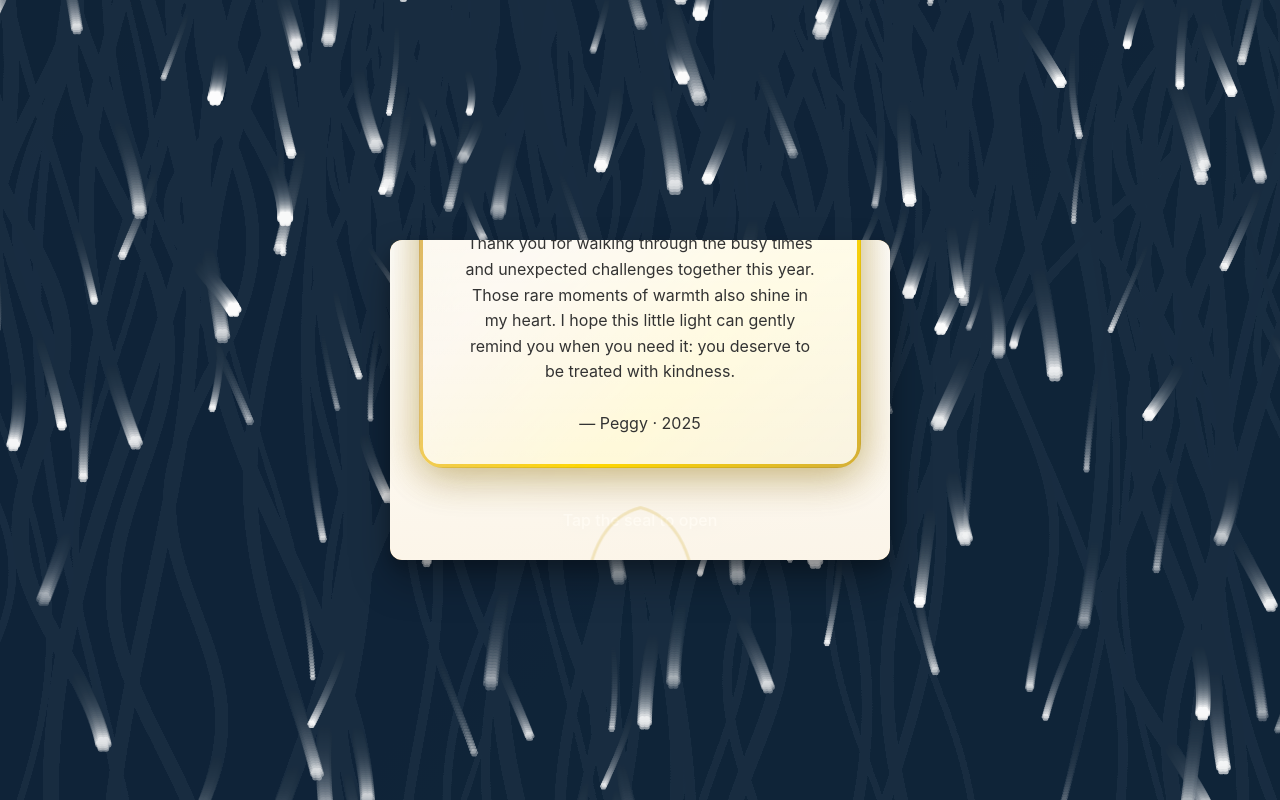
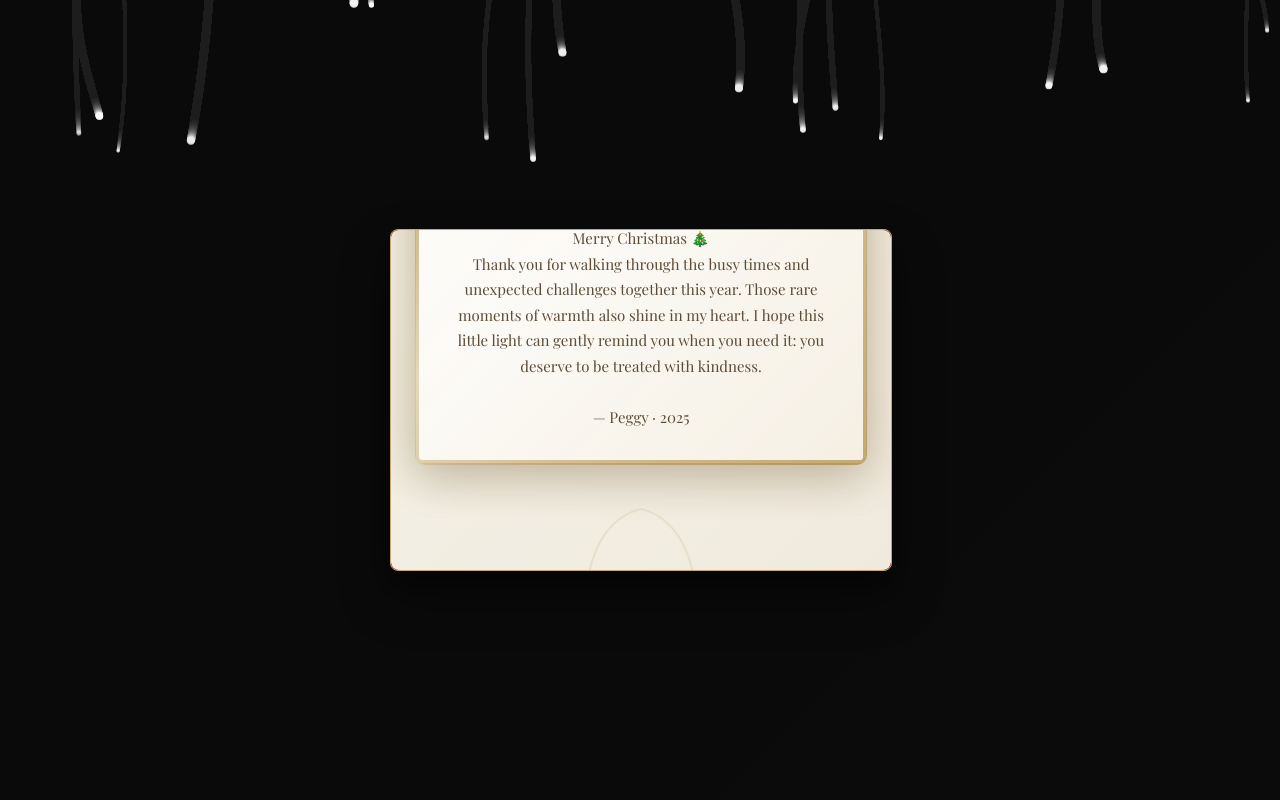
Before and after one commit to USAGI7878/whispering-light, a plain HTML site: page index.html in a window 1280 px wide. Both pictures are taken after a click on the element 640 px from the left and 400 px from the top of the page. Drawn offline with nearby package versions, Linux system fonts and the light colour scheme; a web font is replaced by a local one.

Commit message:
Refactor styles and functionality for Christmas theme
Updated styles and functionality for a Christmas-themed envelope webpage. Adjusted colors, dimensions, animations, and music playback settings.

```diff
--- a/index.html
+++ b/index.html
@@ -7,21 +7,20 @@
 <meta name="description" content="Whispering Light in a Clear Winter — a christmas envelope with warm wishes. From Peggy · 2025" />
 <style>
   :root{
-    --bg:#ffffff;
-    --gold-1:rgba(212,175,55,1); /* warm gold */
-    --gold-2:rgba(230,190,120,0.85);
-    --muted:#f6f6f6;
-    --text:#1b1b1b;
-    --sub:#666;
-    --envelope-red: #d4a76a; /* warm parchment color */
-    --envelope-dark: #b08c5a;
+    /* Dior Christmas Theme Colors */
+    --dior-gold: #c4a86f;
+    --dior-deep-red: #8b0000;
+    --dior-burgundy: #722f37;
+    --dior-cream: #f5f1e6;
+    --dior-dark: #1a1a1a;
+    --dior-light-gold: #e6d7b8;
   }
   html,body{height:100%;}
   body{
     margin:0;
-    font-family: Inter, "Helvetica Neue", Helvetica, Arial, "PingFang SC", "Noto Sans", sans-serif;
-    background: linear-gradient(135deg, #1a2b3c 0%, #2c3e50 50%, #34495e 100%);
-    color:var(--text);
+    font-family: "Playfair Display", "Times New Roman", serif;
+    background: linear-gradient(135deg, var(--dior-dark) 0%, #2a1a1a 50%, #3a1f1f 100%);
+    color: var(--dior-cream);
     -webkit-font-smoothing:antialiased;
     -moz-osx-font-smoothing:grayscale;
     display:flex;
@@ -61,18 +60,19 @@
   .envelope {
     position: relative;
     width: 100%;
-    height: 320px;
-    background: linear-gradient(135deg, var(--envelope-red), var(--envelope-dark));
-    border-radius: 12px;
+    height: 340px;
+    background: linear-gradient(135deg, var(--dior-burgundy), var(--dior-deep-red));
+    border-radius: 8px;
     box-shadow:
-      0 20px 40px rgba(0,0,0,0.3),
-      0 8px 16px rgba(0,0,0,0.2),
-      inset 0 1px 0 rgba(255,255,255,0.3);
+      0 25px 50px rgba(0,0,0,0.4),
+      0 12px 24px rgba(0,0,0,0.3),
+      inset 0 1px 0 rgba(255,255,255,0.1);
     display: flex;
     flex-direction: column;
     align-items: center;
     justify-content: center;
     overflow: hidden;
+    border: 1px solid var(--dior-gold);
   }
 
   /* Envelope flap */
@@ -82,12 +82,13 @@
     top: 0;
     left: 0;
     right: 0;
-    height: 160px;
-    background: linear-gradient(135deg, var(--envelope-dark), #9c7a4d);
+    height: 170px;
+    background: linear-gradient(135deg, var(--dior-deep-red), #5a1a1a);
     clip-path: polygon(0 0, 100% 0, 50% 100%);
     transform-origin: top;
-    transition: transform 0.6s ease;
+    transition: transform 0.8s ease;
     z-index: 2;
+    border-bottom: 1px solid var(--dior-gold);
   }
 
   .envelope.open::before {
@@ -100,49 +101,54 @@
     top: 50%;
     left: 50%;
     transform: translate(-50%, -50%);
-    width: 80px;
-    height: 80px;
-    background: linear-gradient(135deg, var(--gold-1), var(--gold-2));
+    width: 85px;
+    height: 85px;
+    background: radial-gradient(circle, var(--dior-gold), #b08d5a);
     border-radius: 50%;
     display: flex;
     align-items: center;
     justify-content: center;
     box-shadow:
-      0 8px 20px rgba(212,175,55,0.4),
-      inset 0 2px 4px rgba(255,255,255,0.3);
+      0 10px 30px rgba(196, 168, 111, 0.5),
+      inset 0 2px 4px rgba(255,255,255,0.2);
     z-index: 3;
-    transition: all 0.3s ease;
-    animation: sealGlow 2s ease-in-out infinite alternate;
+    transition: all 0.4s ease;
+    animation: sealGlow 3s ease-in-out infinite alternate;
+    border: 2px solid var(--dior-light-gold);
   }
 
   @keyframes sealGlow {
     0% {
-      box-shadow: 0 8px 20px rgba(212,175,55,0.4);
+      box-shadow: 0 8px 25px rgba(196, 168, 111, 0.4);
     }
     100% {
-      box-shadow: 0 8px 30px rgba(212,175,55,0.8);
+      box-shadow: 0 12px 35px rgba(196, 168, 111, 0.8);
     }
   }
 
   .seal:hover {
-    transform: translate(-50%, -50%) scale(1.1);
+    transform: translate(-50%, -50%) scale(1.08);
   }
 
   .seal::before {
-    content: '🎄';
-    font-size: 32px;
-    filter: drop-shadow(0 2px 4px rgba(0,0,0,0.3));
+    content: '✦';
+    font-size: 36px;
+    color: var(--dior-cream);
+    font-weight: 300;
+    filter: drop-shadow(0 2px 4px rgba(0,0,0,0.4));
   }
 
   .instruction {
     position: absolute;
-    bottom: 30px;
-    color: rgba(255,255,255,0.95);
-    font-size: 16px;
+    bottom: 35px;
+    color: var(--dior-light-gold);
+    font-size: 15px;
     text-align: center;
-    text-shadow: 0 2px 8px rgba(0,0,0,0.5);
+    text-shadow: 0 2px 8px rgba(0,0,0,0.6);
     z-index: 3;
-    font-weight: 500;
+    font-weight: 300;
+    letter-spacing: 1px;
+    font-family: "Playfair Display", serif;
   }
 
   /* Card content (hidden initially) */
@@ -152,9 +158,9 @@
     left: 0;
     right: 0;
     bottom: 0;
-    background: linear-gradient(180deg, rgba(255,255,255,0.98), rgba(255,250,240,0.95));
-    border-radius: 12px;
-    padding: 40px 30px;
+    background: linear-gradient(135deg, var(--dior-cream), #f0eade);
+    border-radius: 8px;
+    padding: 30px 25px;
     display: none;
     flex-direction: column;
     align-items: center;
@@ -165,13 +171,13 @@
 
   .card-content.show {
     display: flex;
-    animation: cardReveal 0.8s ease-out;
+    animation: cardReveal 1s ease-out;
   }
 
   @keyframes cardReveal {
     0% {
       opacity: 0;
-      transform: translateY(20px) scale(0.95);
+      transform: translateY(25px) scale(0.96);
     }
     100% {
       opacity: 1;
@@ -180,21 +186,23 @@
   }
 
   .message{
-    font-size:16px;
-    color:#333;
-    line-height:1.6;
-    padding: 28px 36px;
-    border-radius:20px;
-    background: linear-gradient(180deg, rgba(255,255,255,0.95), rgba(255,255,255,0.85));
-    box-shadow: 0 12px 40px rgba(20,20,20,0.15);
+    font-size:15px;
+    color: #5c4b37;
+    line-height:1.7;
+    padding: 30px 35px;
+    border-radius: 6px;
+    background: linear-gradient(135deg, rgba(255,255,255,0.95), rgba(250,247,240,0.9));
+    box-shadow: 0 15px 45px rgba(0,0,0,0.15);
     position: relative;
-    max-width: 400px;
-    /* Thicker golden border effect */
+    max-width: 380px;
+    /* Thicker Dior-style golden border */
     border: 3px solid transparent;
     background-clip: padding-box;
+    margin-top: 20px; /* Push content down for better centering */
+    font-family: "Playfair Display", serif;
   }
 
-  /* Thicker Golden border using pseudo-element */
+  /* Dior-style Golden border */
   .message::before {
     content: '';
     position: absolute;
@@ -202,50 +210,57 @@
     left: -4px;
     right: -4px;
     bottom: -4px;
-    background: linear-gradient(135deg, var(--gold-1), var(--gold-2), #ffd700, var(--gold-1));
-    border-radius: 24px;
+    background: linear-gradient(135deg, var(--dior-gold), var(--dior-light-gold), #d4b98a, var(--dior-gold));
+    border-radius: 10px;
     z-index: -1;
-    opacity: 0.8;
-    animation: goldenGlow 2s ease-in-out infinite alternate;
-    filter: drop-shadow(0 4px 12px rgba(212,175,55,0.3));
+    opacity: 0.9;
+    animation: goldenGlow 2.5s ease-in-out infinite alternate;
   }
 
   @keyframes goldenGlow {
     0% {
-      opacity: 0.7;
-      filter: drop-shadow(0 4px 12px rgba(212,175,55,0.3));
+      opacity: 0.8;
+      filter: drop-shadow(0 4px 15px rgba(196, 168, 111, 0.3));
     }
     100% {
       opacity: 1;
-      filter: drop-shadow(0 6px 20px rgba(212,175,55,0.6));
+      filter: drop-shadow(0 6px 25px rgba(196, 168, 111, 0.5));
     }
   }
 
+  .message em {
+    color: var(--dior-burgundy);
+    font-style: italic;
+    font-weight: 500;
+  }
+
   .sign{
-    margin-top:18px;
-    color:var(--sub);
-    font-size:13px;
-    letter-spacing:0.6px;
+    margin-top: 25px;
+    color: #8a7866;
+    font-size: 12px;
+    letter-spacing: 1.5px;
+    font-family: "Playfair Display", serif;
+    font-weight: 300;
   }
 
   /* Jar particle container */
   .jar-container {
     position: relative;
     width: 100%;
-    max-width: 300px;
-    height: 200px;
-    margin: 20px 0;
+    max-width: 280px;
+    height: 180px;
+    margin: 25px 0 15px 0;
     display: none;
   }
 
   .jar-container.show {
     display: block;
-    animation: fadeIn 1s ease-out;
+    animation: fadeIn 1.2s ease-out;
   }
 
   @keyframes fadeIn {
-    from { opacity: 0; }
-    to { opacity: 1; }
+    from { opacity: 0; transform: translateY(10px); }
+    to { opacity: 1; transform: translateY(0); }
   }
 
   /* Footer */
@@ -254,37 +269,53 @@
     display:flex;
     justify-content:space-between;
     align-items:center;
-    margin-top:18px;
+    margin-top: 20px;
     gap:12px;
   }
-  .foot .meta{color:var(--sub); font-size:13px;}
+  .foot .meta{
+    color: #8a7866;
+    font-size:11px;
+    letter-spacing: 1px;
+    font-family: "Playfair Display", serif;
+  }
   .tap{
     margin-left:auto;
-    background: linear-gradient(135deg, var(--gold-1), var(--gold-2));
+    background: linear-gradient(135deg, var(--dior-gold), #b08d5a);
     border: none;
-    padding:10px 16px;
-    border-radius:12px;
-    font-size:14px;
+    padding: 10px 18px;
+    border-radius: 8px;
+    font-size:13px;
     cursor:pointer;
-    color: white;
-    box-shadow: 0 4px 12px rgba(212,175,55,0.3);
+    color: var(--dior-cream);
+    box-shadow: 0 4px 15px rgba(196, 168, 111, 0.4);
     transition: all 0.3s ease;
+    font-family: "Playfair Display", serif;
+    letter-spacing: 0.5px;
   }
 
   .tap:hover {
     transform: translateY(-2px);
-    box-shadow: 0 6px 16px rgba(212,175,55,0.5);
+    box-shadow: 0 6px 20px rgba(196, 168, 111, 0.6);
   }
 
   /* small responsive */
   @media (max-width:520px){
     .envelope-container { max-width: 90%; }
-    .envelope { height: 280px; }
-    .message{ font-size:15px; padding:22px; }
-    .seal { width: 60px; height: 60px; }
-    .seal::before { font-size: 24px; }
+    .envelope { height: 300px; }
+    .message{
+      font-size:14px;
+      padding: 25px 28px;
+      margin-top: 15px;
+    }
+    .seal { width: 70px; height: 70px; }
+    .seal::before { font-size: 30px; }
+    .jar-container {
+      max-width: 250px;
+      height: 160px;
+    }
   }
 </style>
+<link href="https://fonts.googleapis.com/css2?family=Playfair+Display:wght@300;400;500;600&display=swap" rel="stylesheet">
 </head>
 <body>
   <!-- Full page particle canvas -->
@@ -294,7 +325,7 @@
   <div class="envelope-container" id="envelopeContainer">
     <div class="envelope" id="envelope">
       <div class="seal" id="seal"></div>
-      <div class="instruction">Tap the seal to open</div>
+      <div class="instruction">CLICK TO OPEN</div>
 
       <!-- Card content (hidden initially) -->
       <div class="card-content" id="cardContent">
@@ -311,15 +342,15 @@
         </div>
 
         <div class="foot">
-          <div class="meta">Made with a little light & a little magic</div>
-          <button class="tap" id="replayBtn" aria-label="Replay music">🎵 Play music</button>
+          <div class="meta">DIOR CHRISTMAS 2025</div>
+          <button class="tap" id="replayBtn" aria-label="Replay music">🎵 PLAY MUSIC</button>
         </div>
       </div>
     </div>
   </div>
 
 <script>
-/* ========= Full Page Snow System ========= */
+/* ========= Full Page Snow System - SLOWEST ========= */
 const fullPageCanvas = document.getElementById('fullPageCanvas');
 const fullPageCtx = fullPageCanvas.getContext('2d', { alpha: true });
 let fullPageDPR = window.devicePixelRatio || 1;
@@ -335,28 +366,28 @@ function fitFullPageCanvas() {
 fitFullPageCanvas();
 window.addEventListener('resize', fitFullPageCanvas);
 
-// Snow particles
+// Snow particles - SLOWEST SETTINGS
 let snowflakes = [];
-const SNOWFLAKE_COUNT = 150;
+const SNOWFLAKE_COUNT = 120;
 
 function createSnowflake() {
-  const size = Math.random() * 4 + 2; // Larger snowflakes
+  const size = Math.random() * 3 + 1.5; // Smaller, more elegant snowflakes
   return {
     x: Math.random() * window.innerWidth,
-    y: Math.random() * -window.innerHeight, // Start above the screen
-    vx: (Math.random() - 0.5) * 0.5,
-    vy: Math.random() * 2 + 1, // Falling speed
+    y: Math.random() * -window.innerHeight,
+    vx: (Math.random() - 0.5) * 0.1, // Very slow horizontal movement
+    vy: Math.random() * 0.3 + 0.1,   // Very slow falling speed
     size: size,
     swing: Math.random() * Math.PI * 2,
-    swingSpeed: Math.random() * 0.02 + 0.01,
-    life: Math.random() * 20 + 10,
+    swingSpeed: Math.random() * 0.005 + 0.002, // Very slow swinging
+    life: Math.random() * 30 + 20, // Longer life
     age: 0,
-    alpha: Math.random() * 0.8 + 0.2,
-    wobble: Math.random() * 0.5 + 0.5
+    alpha: Math.random() * 0.6 + 0.3,
+    wobble: Math.random() * 0.3 + 0.2
   };
 }
 
-function emitSnowflakeBatch(count = 10) {
+function emitSnowflakeBatch(count = 5) {
   for (let i = 0; i < count; i++) {
     if (snowflakes.length < SNOWFLAKE_COUNT) {
       snowflakes.push(createSnowflake());
@@ -369,22 +400,22 @@ function updateSnowflakes(now) {
   const dt = (now - snowLast) / 1000;
   snowLast = now;
 
-  // Continuous snow emission
-  if (Math.random() < 0.3) {
-    emitSnowflakeBatch(3);
+  // Very slow emission
+  if (Math.random() < 0.1) {
+    emitSnowflakeBatch(2);
   }
 
-  // Update snowflakes
+  // Update snowflakes with slowest movement
   for (let i = snowflakes.length - 1; i >= 0; i--) {
     let snowflake = snowflakes[i];
     snowflake.age += dt;
 
-    // Snowflake movement with swinging motion
+    // Extremely gentle movement
     snowflake.swing += snowflake.swingSpeed;
-    snowflake.x += snowflake.vx + Math.sin(snowflake.swing) * snowflake.wobble;
+    snowflake.x += snowflake.vx + Math.sin(snowflake.swing) * snowflake.wobble * 0.1;
     snowflake.y += snowflake.vy;
 
-    // Reset if out of bounds
+    // Very slow reset
     if (snowflake.y > window.innerHeight + 10) {
       snowflake.y = -10;
       snowflake.x = Math.random() * window.innerWidth;
@@ -402,30 +433,21 @@ function drawSnowflakes() {
   const w = window.innerWidth;
   const h = window.innerHeight;
 
-  // Clear with dark blue background for night snow scene
-  fullPageCtx.fillStyle = 'rgba(26, 43, 60, 0.1)';
+  // Dior-style dark background
+  fullPageCtx.fillStyle = 'rgba(26, 26, 26, 0.05)';
   fullPageCtx.fillRect(0, 0, w, h);
 
-  // Draw snowflakes
+  // Draw elegant snowflakes
   for (let snowflake of snowflakes) {
     fullPageCtx.save();
     fullPageCtx.globalAlpha = snowflake.alpha;
-    fullPageCtx.fillStyle = 'rgba(255, 255, 255, 0.9)';
+    fullPageCtx.fillStyle = 'rgba(255, 255, 255, 0.8)';
 
-    // Create snowflake shape with multiple circles for a fluffy look
+    // Simple elegant snowflake
     fullPageCtx.beginPath();
     fullPageCtx.arc(snowflake.x, snowflake.y, snowflake.size, 0, Math.PI * 2);
+    fullPageCtx.fill();
 
-    // Add some smaller circles around for snowflake effect
-    for (let j = 0; j < 6; j++) {
-      const angle = (j * Math.PI) / 3;
-      const dx = Math.cos(angle) * snowflake.size * 0.8;
-      const dy = Math.sin(angle) * snowflake.size * 0.8;
-      fullPageCtx.moveTo(snowflake.x + dx, snowflake.y + dy);
-      fullPageCtx.arc(snowflake.x + dx, snowflake.y + dy, snowflake.size * 0.6, 0, Math.PI * 2);
-    }
-
-    fullPageCtx.fill();
     fullPageCtx.restore();
   }
 }
@@ -447,7 +469,7 @@ emitSnowflakeBatch(SNOWFLAKE_COUNT);
 const canvas = document.getElementById('particleCanvas');
 const ctx = canvas.getContext('2d',{alpha:true});
 let jarParticles = [];
-const JAR_MAX = 60;
+const JAR_MAX = 50;
 
 function fitCanvas(){
   const rect = canvas.getBoundingClientRect();
@@ -462,14 +484,14 @@ function createJarParticle(){
   const w = canvas.clientWidth;
   const h = canvas.clientHeight;
   return {
-    x: w/2 + (Math.random() - 0.5) * 50,
+    x: w/2 + (Math.random() - 0.5) * 40,
     y: h * 0.8,
-    vx: (Math.random() - 0.5) * 0.08,
-    vy: -Math.random() * 0.3 - 0.05,
-    size: Math.random() * 2 + 1,
-    life: Math.random() * 5 + 3,
+    vx: (Math.random() - 0.5) * 0.05,
+    vy: -Math.random() * 0.2 - 0.03,
+    size: Math.random() * 1.5 + 0.8,
+    life: Math.random() * 6 + 4,
     age: 0,
-    alpha: Math.random() * 0.7 + 0.3
+    alpha: Math.random() * 0.6 + 0.4
   };
 }
 
@@ -490,15 +512,15 @@ function updateJarParticles(now){
   const dt = (now - jarLast) / 1000;
   jarLast = now;
 
-  if(Math.random() < 0.5) emitJarBatch();
+  if(Math.random() < 0.4) emitJarBatch();
 
   for(let i=jarParticles.length-1;i>=0;i--){
     let p = jarParticles[i];
     p.age += dt;
     p.x += p.vx;
     p.y += p.vy;
-    p.vy += 0.008; // gentle gravity
-    p.alpha *= 0.998;
+    p.vy += 0.005; // very gentle gravity
+    p.alpha *= 0.997;
 
     if(p.age > p.life || p.alpha < 0.05 || p.y < -10) {
       jarParticles.splice(i,1);
@@ -511,10 +533,10 @@ function drawJarParticles(){
   const h = canvas.clientHeight;
   ctx.clearRect(0,0,w,h);
 
-  // Draw golden jar silhouette
+  // Draw Dior-style golden jar silhouette
   ctx.save();
-  ctx.strokeStyle = 'rgba(212,175,55,0.25)';
-  ctx.lineWidth = 3;
+  ctx.strokeStyle = 'rgba(196, 168, 111, 0.2)';
+  ctx.lineWidth = 2;
   ctx.beginPath();
   ctx.moveTo(w*0.3, h*0.9);
   ctx.bezierCurveTo(w*0.3, h*0.4, w*0.4, h*0.2, w*0.5, h*0.15);
@@ -526,10 +548,10 @@ function drawJarParticles(){
   for(let p of jarParticles){
     ctx.save();
     ctx.globalAlpha = p.alpha;
-    const gradient = ctx.createRadialGradient(p.x, p.y, 0, p.x, p.y, p.size * 2.5);
+    const gradient = ctx.createRadialGradient(p.x, p.y, 0, p.x, p.y, p.size * 2);
     gradient.addColorStop(0, 'rgba(255,255,255,0.9)');
-    gradient.addColorStop(0.4, 'rgba(255,215,0,0.7)');
-    gradient.addColorStop(1, 'rgba(212,175,55,0)');
+    gradient.addColorStop(0.4, 'rgba(196, 168, 111, 0.7)');
+    gradient.addColorStop(1, 'rgba(196, 168, 111, 0)');
     ctx.fillStyle = gradient;
     ctx.beginPath();
     ctx.arc(p.x, p.y, p.size, 0, Math.PI * 2);
@@ -556,22 +578,22 @@ function initMusic() {
   const AudioContext = window.AudioContext || window.webkitAudioContext;
   audioCtx = new AudioContext();
   musicGain = audioCtx.createGain();
-  musicGain.gain.value = 0.6; // Louder volume
+  musicGain.gain.value = 0.7; // Louder volume
   musicGain.connect(audioCtx.destination);
 
-  // Enhanced "Jingle Bells" melody with harmonies
-  function playBellNote(frequency, duration, startTime, volume = 0.15) {
+  // Elegant Christmas melody
+  function playNote(frequency, duration, startTime, volume = 0.2) {
     const osc1 = audioCtx.createOscillator();
     const osc2 = audioCtx.createOscillator();
     const gainNode = audioCtx.createGain();
 
-    // Main tone
+    // Main tone - sine for smoothness
     osc1.type = 'sine';
     osc1.frequency.value = frequency;
 
-    // Harmony tone (perfect fifth)
+    // Subtle harmony
     osc2.type = 'sine';
-    osc2.frequency.value = frequency * 1.5;
+    osc2.frequency.value = frequency * 1.333; // Perfect fourth
 
     gainNode.gain.value = volume;
     gainNode.gain.exponentialRampToValueAtTime(0.001, startTime + duration);
@@ -586,32 +608,21 @@ function initMusic() {
     osc2.stop(startTime + duration);
   }
 
-  // Jingle Bells melody (more recognizable)
+  // "What Child Is This" melody (Greensleeves) - elegant and slow
   const melody = [
-    { note: 523, duration: 0.4 }, // C5
-    { note: 523, duration: 0.4 }, // C5
+    { note: 392, duration: 0.8 }, // G4
+    { note: 440, duration: 0.8 }, // A4
+    { note: 494, duration: 0.8 }, // B4
+    { note: 523, duration: 1.2 }, // C5
+    { note: 587, duration: 0.8 }, // D5
+    { note: 659, duration: 0.8 }, // E5
+    { note: 587, duration: 1.2 }, // D5
     { note: 523, duration: 0.8 }, // C5
-    { note: 523, duration: 0.4 }, // C5
-    { note: 523, duration: 0.4 }, // C5
-    { note: 523, duration: 0.8 }, // C5
-    { note: 523, duration: 0.4 }, // C5
-    { note: 659, duration: 0.4 }, // E5
-    { note: 494, duration: 0.4 }, // B4
-    { note: 523, duration: 0.8 }, // C5
-    { note: 587, duration: 0.4 }, // D5
-    { note: 587, duration: 0.4 }, // D5
-    { note: 587, duration: 0.4 }, // D5
-    { note: 587, duration: 0.4 }, // D5
-    { note: 587, duration: 0.4 }, // D5
-    { note: 523, duration: 0.4 }, // C5
-    { note: 523, duration: 0.4 }, // C5
-    { note: 523, duration: 0.4 }, // C5
-    { note: 523, duration: 0.4 }, // C5
-    { note: 494, duration: 0.4 }, // B4
-    { note: 494, duration: 0.4 }, // B4
-    { note: 523, duration: 0.4 }, // C5
     { note: 494, duration: 0.8 }, // B4
-    { note: 659, duration: 0.8 }  // E5
+    { note: 440, duration: 1.2 }, // A4
+    { note: 392, duration: 0.8 }, // G4
+    { note: 330, duration: 0.8 }, // E4
+    { note: 392, duration: 1.6 }  // G4
   ];
 
   function scheduleMusic() {
@@ -619,18 +630,11 @@ function initMusic() {
 
     const startTime = audioCtx.currentTime + 0.1;
     melody.forEach((note, index) => {
-      playBellNote(note.note, note.duration, startTime + index * 0.5, 0.2);
-    });
-
-    // Add some bass notes for richness
-    melody.forEach((note, index) => {
-      if (index % 2 === 0) {
-        playBellNote(note.note * 0.5, note.duration * 1.5, startTime + index * 0.5, 0.08);
-      }
+      playNote(note.note, note.duration, startTime + index * 1.0, 0.25);
     });
 
     // Repeat after melody finishes
-    setTimeout(scheduleMusic, melody.length * 500 + 1000);
+    setTimeout(scheduleMusic, melody.length * 1000 + 2000);
   }
 
   scheduleMusic();
@@ -681,7 +685,7 @@ function openEnvelope() {
 
     // Start music
     playMusic();
-  }, 600);
+  }, 800);
 }
 
 // Event listeners
```
